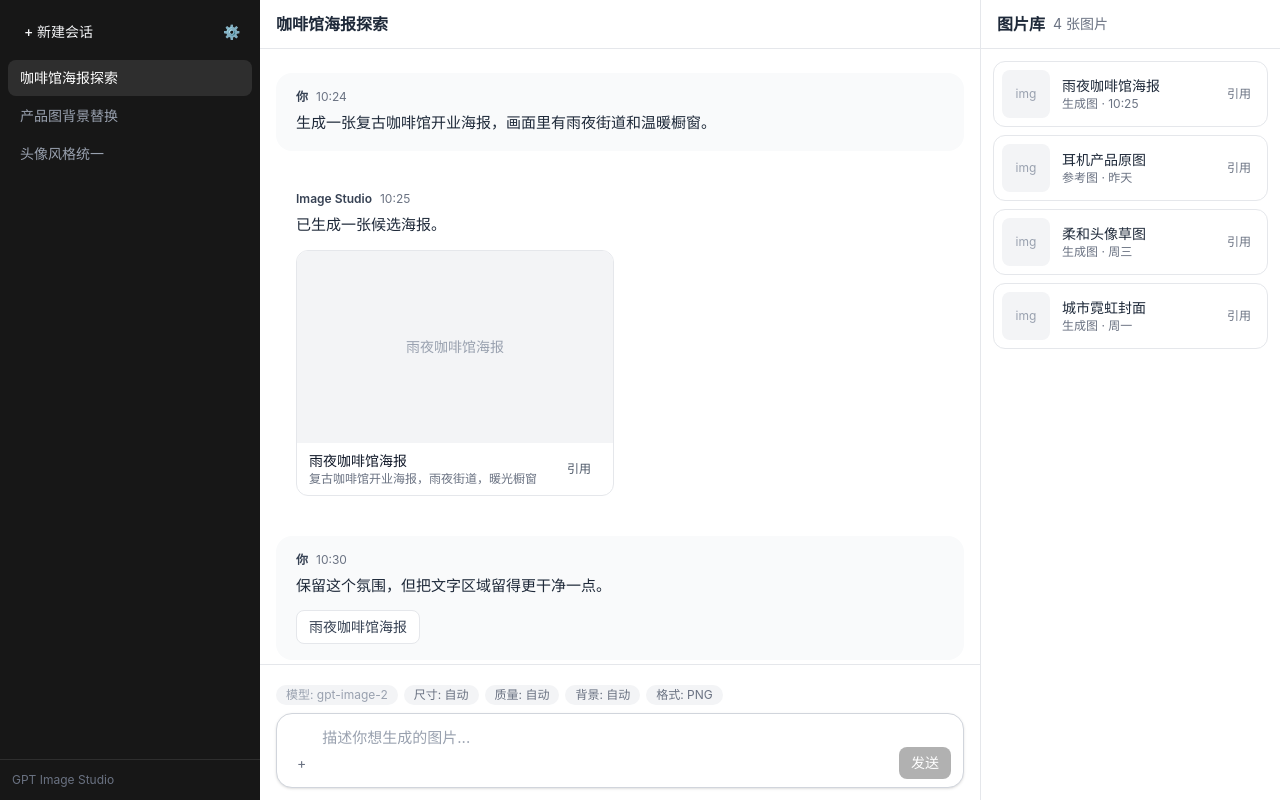
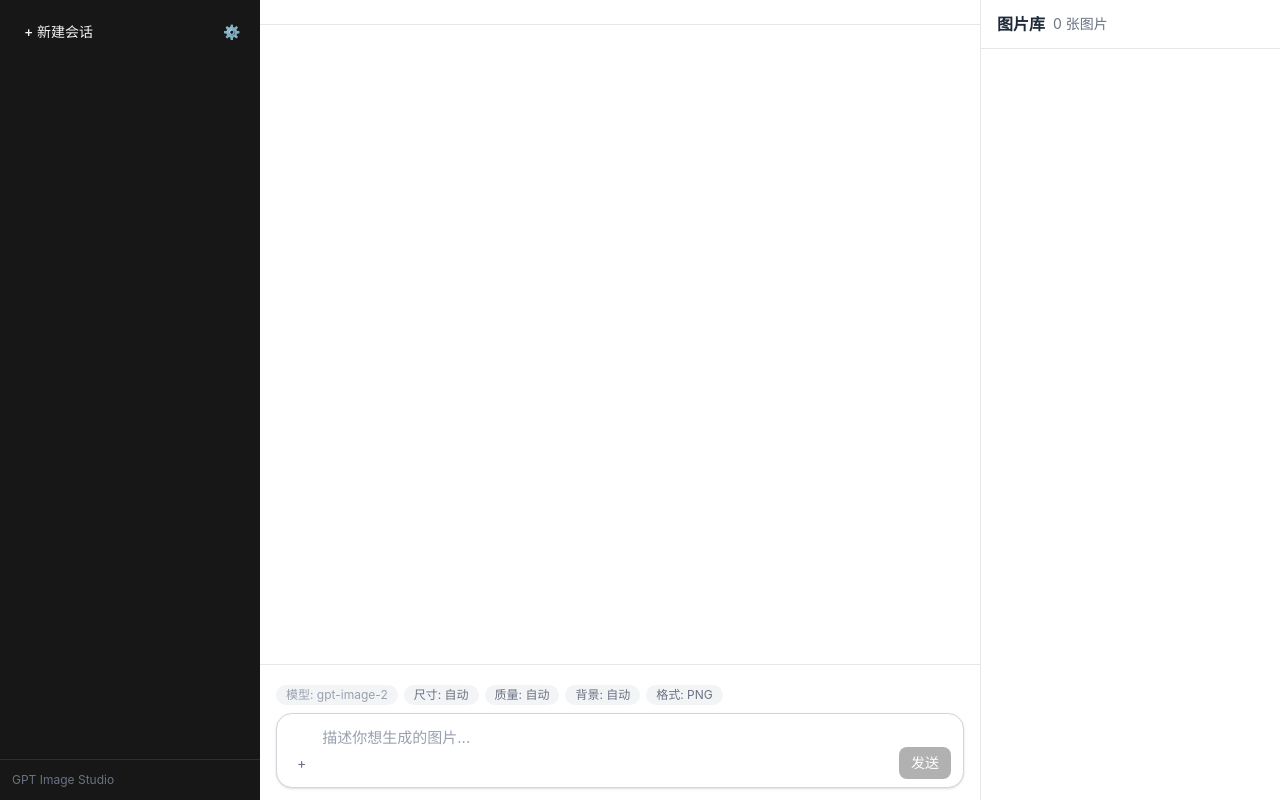
Before and after one commit to honlnk/gpt-image-studio, a Vue app: page / in a window 1280 px wide. Built offline with nearby package versions, Linux system fonts and the light colour scheme.

Commit message:
fix: remove legacy seeded studio data

```diff
--- a/src/components/studio/SettingsModal.vue
+++ b/src/components/studio/SettingsModal.vue
@@ -35,7 +35,7 @@ const emit = defineEmits<{
               接口设置
             </h2>
             <p class="mt-0.5 text-sm text-gray-500">
-              当前仍使用浏览器本地配置，后续会迁移到 IndexedDB 设置表。
+              当前设置会保存到浏览器本地 IndexedDB。
             </p>
           </div>
           <button
--- a/src/composables/useStudioState.ts
+++ b/src/composables/useStudioState.ts
@@ -1,8 +1,8 @@
 import { computed, nextTick, onMounted, ref, watch } from "vue";
-import { listConversations, saveConversation, saveConversations } from "../services/conversations";
-import { loadImageBlob, listImageAssets, saveImageAsset, saveImageAssets, saveImageBlob } from "../services/imageAssets";
+import { deleteConversation, listConversations, saveConversation } from "../services/conversations";
+import { deleteImageAsset, deleteImageBlob, loadImageBlob, listImageAssets, saveImageAsset, saveImageBlob } from "../services/imageAssets";
 import { base64ToBlob, editImage, generateImage } from "../services/imagesApi";
-import { listMessages, saveMessage, saveMessages } from "../services/messages";
+import { deleteMessage, listMessages, saveMessage } from "../services/messages";
 import { loadSettings, saveSettings } from "../services/settings";
 import type {
   AppSettings,
@@ -19,136 +19,9 @@ const STORAGE_KEYS = {
   apiBaseUrl: "gpt-image-studio:api-base-url",
 } as const;
 
-const SEEDED_CONVERSATIONS: Conversation[] = [
-  {
-    id: "c-1",
-    title: "咖啡馆海报探索",
-    summary: "复古橱窗、暖光、手写标题",
-    createdAt: "10:24",
-    updatedAt: "刚刚",
-    updatedAtMs: 3,
-  },
-  {
-    id: "c-2",
-    title: "产品图背景替换",
-    summary: "白底耳机改成工作台场景",
-    createdAt: "昨天",
-    updatedAt: "昨天",
-    updatedAtMs: 2,
-  },
-  {
-    id: "c-3",
-    title: "头像风格统一",
-    summary: "把多张头像调整成同一视觉",
-    createdAt: "周三",
-    updatedAt: "周三",
-    updatedAtMs: 1,
-  },
-];
-
-const SEEDED_MESSAGES: Message[] = [
-  {
-    id: "m-1",
-    conversationId: "c-1",
-    role: "user",
-    content: "生成一张复古咖啡馆开业海报，画面里有雨夜街道和温暖橱窗。",
-    referencedImageIds: [],
-    resultImageIds: [],
-    status: "success",
-    createdAt: "10:24",
-    createdAtMs: 1,
-  },
-  {
-    id: "m-2",
-    conversationId: "c-1",
-    role: "assistant",
-    content: "已生成一张候选海报。",
-    referencedImageIds: [],
-    resultImageIds: ["img-1"],
-    status: "success",
-    createdAt: "10:25",
-    createdAtMs: 2,
-  },
-  {
-    id: "m-3",
-    conversationId: "c-1",
-    role: "user",
-    content: "保留这个氛围，但把文字区域留得更干净一点。",
-    referencedImageIds: ["img-1"],
-    resultImageIds: [],
-    status: "success",
-    createdAt: "10:30",
-    createdAtMs: 3,
-  },
-  {
-    id: "m-4",
-    conversationId: "c-1",
-    role: "assistant",
-    content: "正在基于引用图调整版式。",
-    referencedImageIds: ["img-1"],
-    resultImageIds: [],
-    status: "pending",
-    createdAt: "10:31",
-    createdAtMs: 4,
-  },
-  {
-    id: "m-5",
-    conversationId: "c-2",
-    role: "user",
-    content: "把这张产品图放到简洁的木质桌面上，光线自然一点。",
-    referencedImageIds: ["img-2"],
-    resultImageIds: [],
-    status: "success",
-    createdAt: "昨天",
-    createdAtMs: 5,
-  },
-  {
-    id: "m-6",
-    conversationId: "c-2",
-    role: "assistant",
-    content: "编辑失败，后续会提供重试入口。",
-    referencedImageIds: ["img-2"],
-    resultImageIds: [],
-    status: "error",
-    createdAt: "昨天",
-    createdAtMs: 6,
-  },
-];
-
-const SEEDED_IMAGE_ASSETS: ImageAsset[] = [
-  {
-    id: "img-1",
-    name: "雨夜咖啡馆海报",
-    source: "generated",
-    prompt: "复古咖啡馆开业海报，雨夜街道，暖光橱窗",
-    createdAt: "10:25",
-    createdAtMs: 4,
-  },
-  {
-    id: "img-2",
-    name: "耳机产品原图",
-    source: "imported",
-    prompt: "用户导入的参考图",
-    createdAt: "昨天",
-    createdAtMs: 3,
-  },
-  {
-    id: "img-3",
-    name: "柔和头像草图",
-    source: "generated",
-    prompt: "柔和光线，干净背景，半身头像",
-    createdAt: "周三",
-    createdAtMs: 2,
-  },
-  {
-    id: "img-4",
-    name: "城市霓虹封面",
-    source: "generated",
-    prompt: "赛博城市，霓虹灯，电影感封面",
-    createdAt: "周一",
-    createdAtMs: 1,
-  },
-];
+const LEGACY_SEED_CONVERSATION_IDS = new Set(["c-1", "c-2", "c-3"]);
+const LEGACY_SEED_MESSAGE_IDS = new Set(["m-1", "m-2", "m-3", "m-4", "m-5", "m-6"]);
+const LEGACY_SEED_IMAGE_IDS = new Set(["img-1", "img-2", "img-3", "img-4"]);
 
 export function useStudioState() {
   const model = ref("gpt-image-2");
@@ -237,10 +110,10 @@ export function useStudioState() {
   const composerText = ref("");
   const attachedImages = ref<string[]>([]);
 
-  const conversations = ref<Conversation[]>([...SEEDED_CONVERSATIONS]);
-  const activeConversationId = ref("c-1");
-  const messages = ref<Message[]>([...SEEDED_MESSAGES]);
-  const imageAssets = ref<ImageAsset[]>([...SEEDED_IMAGE_ASSETS]);
+  const conversations = ref<Conversation[]>([]);
+  const activeConversationId = ref("");
+  const messages = ref<Message[]>([]);
+  const imageAssets = ref<ImageAsset[]>([]);
 
   const activeConversation = computed(() =>
     conversations.value.find((item) => item.id === activeConversationId.value),
@@ -290,26 +163,37 @@ export function useStudioState() {
         await saveSettings(currentSettings());
       }
 
-      if (savedConversations.length) {
-        conversations.value = savedConversations;
-        activeConversationId.value = savedConversations[0].id;
-      } else {
-        await saveConversations(SEEDED_CONVERSATIONS);
-      }
+      await removeLegacySeedRecords(
+        savedConversations,
+        savedMessages,
+        savedImageAssets,
+      );
 
-      if (savedMessages.length) {
-        const restoredMessages = normalizeRestoredMessages(savedMessages);
-        messages.value = restoredMessages;
-        await persistNormalizedMessages(savedMessages, restoredMessages);
-      } else {
-        await saveMessages(SEEDED_MESSAGES);
-      }
+      const restoredConversations = savedConversations.filter(
+        (conversation) => !LEGACY_SEED_CONVERSATION_IDS.has(conversation.id),
+      );
+      const restoredImages = savedImageAssets.filter(
+        (image) =>
+          !LEGACY_SEED_IMAGE_IDS.has(image.id) &&
+          !(
+            image.conversationId &&
+            LEGACY_SEED_CONVERSATION_IDS.has(image.conversationId)
+          ),
+      );
+      const restoredMessages = savedMessages.filter(
+        (message) =>
+          !LEGACY_SEED_MESSAGE_IDS.has(message.id) &&
+          !LEGACY_SEED_CONVERSATION_IDS.has(message.conversationId),
+      );
 
-      if (savedImageAssets.length) {
-        imageAssets.value = await hydrateImagePreviews(savedImageAssets);
-      } else {
-        await saveImageAssets(SEEDED_IMAGE_ASSETS);
-      }
+      conversations.value = restoredConversations;
+      activeConversationId.value = restoredConversations[0]?.id ?? "";
+
+      const normalizedMessages = normalizeRestoredMessages(restoredMessages);
+      messages.value = normalizedMessages;
+      await persistNormalizedMessages(restoredMessages, normalizedMessages);
+
+      imageAssets.value = await hydrateImagePreviews(restoredImages);
     } catch (error) {
       reportStorageError(error);
     } finally {
@@ -330,19 +214,33 @@ export function useStudioState() {
   }
 
   async function createConversation() {
-    const id = `c-${Date.now()}`;
-    const conversation = {
+    const conversation = await createConversationRecord({
+      title: "新的图片创作",
+      summary: "尚未开始",
+      updatedAtMs: Date.now(),
+    });
+    activeConversationId.value = conversation.id;
+  }
+
+  async function createConversationRecord(input: {
+    title: string;
+    summary: string;
+    updatedAtMs: number;
+  }) {
+    const id = `c-${input.updatedAtMs}`;
+    const conversation: Conversation = {
       id,
-      title: "新的图片创作",
-      summary: "从一句 prompt 开始",
+      title: input.title,
+      summary: input.summary,
       createdAt: "刚刚",
       updatedAt: "刚刚",
-      updatedAtMs: Date.now(),
+      updatedAtMs: input.updatedAtMs,
     };
 
     conversations.value.unshift(conversation);
     activeConversationId.value = id;
     await persistConversation(conversation);
+    return conversation;
   }
 
   function attachImage(id: string) {
@@ -371,8 +269,15 @@ export function useStudioState() {
     if (!canSend.value) return;
 
     const now = Date.now();
-    const conversationId = activeConversationId.value;
     const text = composerText.value.trim() || "基于引用图片继续编辑。";
+    const conversation =
+      activeConversation.value ??
+      await createConversationRecord({
+        title: titleFromPrompt(text),
+        summary: imageModeLabel.value,
+        updatedAtMs: now,
+      });
+    const conversationId = conversation.id;
     const references = [...attachedImages.value];
     const userMessage: Message = {
       id: `m-${now}`,
@@ -633,7 +538,7 @@ export function useStudioState() {
       source: "imported",
       mimeType: file.type || "image/png",
       sizeBytes: file.size,
-      conversationId: activeConversationId.value,
+      conversationId: activeConversationId.value || undefined,
       prompt: "用户导入的参考图",
       createdAt: "刚刚",
       updatedAt: "刚刚",
@@ -788,6 +693,45 @@ async function persistNormalizedMessages(
   await Promise.all(changedMessages.map((message) => saveMessage(message)));
 }
 
+async function removeLegacySeedRecords(
+  conversations: Conversation[],
+  messages: Message[],
+  imageAssets: ImageAsset[],
+) {
+  const staleConversations = conversations.filter((conversation) =>
+    LEGACY_SEED_CONVERSATION_IDS.has(conversation.id),
+  );
+  const staleMessages = messages.filter(
+    (message) =>
+      LEGACY_SEED_MESSAGE_IDS.has(message.id) ||
+      LEGACY_SEED_CONVERSATION_IDS.has(message.conversationId),
+  );
+  const staleImages = imageAssets.filter(
+    (image) =>
+      LEGACY_SEED_IMAGE_IDS.has(image.id) ||
+      Boolean(
+        image.conversationId &&
+          LEGACY_SEED_CONVERSATION_IDS.has(image.conversationId),
+      ),
+  );
+
+  if (!staleConversations.length && !staleMessages.length && !staleImages.length) {
+    return;
+  }
+
+  await Promise.all([
+    ...staleConversations.map((conversation) =>
+      deleteConversation(conversation.id),
+    ),
+    ...staleMessages.map((message) => deleteMessage(message.id)),
+    ...staleImages.map((image) => deleteImageAsset(image.id)),
+    ...staleImages
+      .map((image) => image.blobKey)
+      .filter((blobKey): blobKey is string => Boolean(blobKey))
+      .map((blobKey) => deleteImageBlob(blobKey)),
+  ]);
+}
+
 function toPlainConversation(conversation: Conversation): Conversation {
   return {
     id: conversation.id,
--- a/src/services/conversations.ts
+++ b/src/services/conversations.ts
@@ -1,5 +1,5 @@
 import type { Conversation } from "../types/studio";
-import { getAllFromStore, putInStore, putManyInStore, STORE_NAMES } from "./db";
+import { deleteFromStore, getAllFromStore, putInStore, STORE_NAMES } from "./db";
 
 export async function listConversations() {
   const conversations = await getAllFromStore<Conversation>(
@@ -15,6 +15,6 @@ export function saveConversation(conversation: Conversation) {
   return putInStore(STORE_NAMES.conversations, conversation);
 }
 
-export function saveConversations(conversations: Conversation[]) {
-  return putManyInStore(STORE_NAMES.conversations, conversations);
+export function deleteConversation(id: string) {
+  return deleteFromStore(STORE_NAMES.conversations, id);
 }
--- a/src/services/messages.ts
+++ b/src/services/messages.ts
@@ -1,5 +1,5 @@
 import type { Message } from "../types/studio";
-import { getAllFromStore, putInStore, putManyInStore, STORE_NAMES } from "./db";
+import { deleteFromStore, getAllFromStore, putInStore, STORE_NAMES } from "./db";
 
 export async function listMessages() {
   const messages = await getAllFromStore<Message>(STORE_NAMES.messages);
@@ -11,6 +11,6 @@ export function saveMessage(message: Message) {
   return putInStore(STORE_NAMES.messages, message);
 }
 
-export function saveMessages(messages: Message[]) {
-  return putManyInStore(STORE_NAMES.messages, messages);
+export function deleteMessage(id: string) {
+  return deleteFromStore(STORE_NAMES.messages, id);
 }
```
Also changed, not shown: src/services/db.ts (+0 -8 lines), src/services/imageAssets.ts (+7 -3 lines), 1 other file (tests, documents, lock files or other folders).
